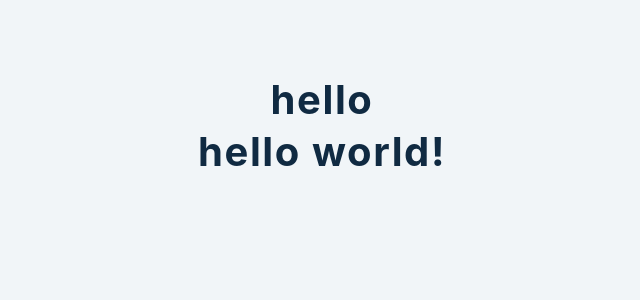
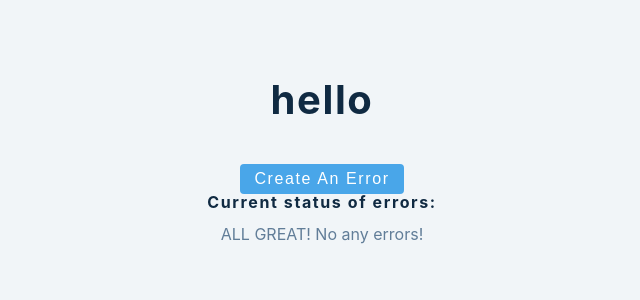
Before and after one commit to ILopatenko/react1, a React (Create React App) app: page / in a window 1280 px wide. Shown: the top 300 px of the page, without its empty margins (318-958 px from the left). Built offline with nearby package versions, Linux system fonts and the light colour scheme.

Commit message:
Ternary operator with useState hooks. TC06:11

```diff
--- a/src/tutorial/3-conditional-rendering/setup/2-short-circuit.js
+++ b/src/tutorial/3-conditional-rendering/setup/2-short-circuit.js
@@ -5,13 +5,14 @@ import React, { useState } from 'react';
 const ShortCircuit = () => {
 
   const [text, setText] = useState('');
+  const [isError, setIsError] = useState(false);
 
-  /* const firstValue = text || 'hello world';
-  const secondValue = text && 'hello world'; */
 
   return <>
     <h2>{text || 'hello'}</h2>
-    {!text && <h2>hello world!</h2>}
+    <button className='btn' onClick={()=>{setIsError(!isError)}}>{isError ? 'Delete an error': 'Create an error'}</button>
+    <h4>Current status of errors:</h4>
+    {isError ? <p>!!!WE HAVE GOT A BIG FAT ERROR!!!</p>: <p>ALL GREAT! No any errors!</p>}
   </>
 };
 
```
